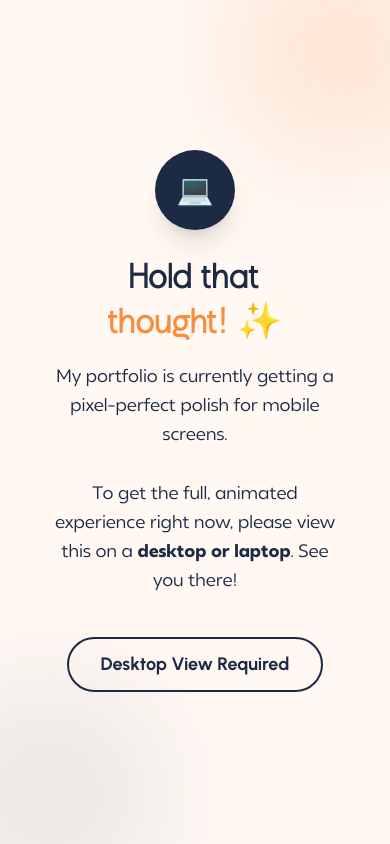
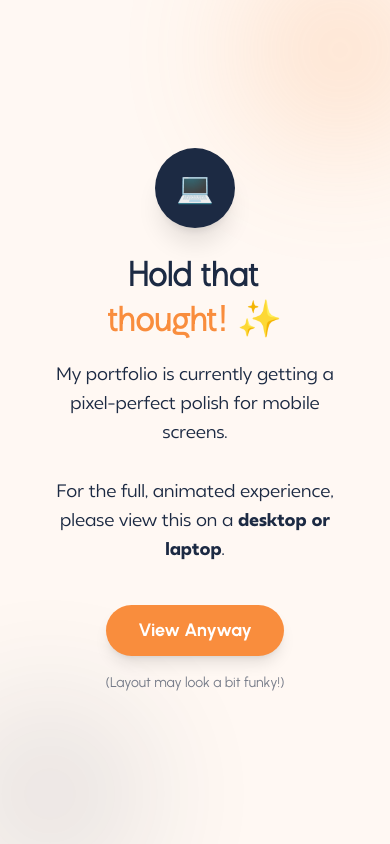
Before and after one commit to rishika912/Rishika-Portfolio, a React (Vite) app: page / in a window 390 px wide. Built offline with nearby package versions, Linux system fonts and the light colour scheme.

Commit message:
updated mobile message

```diff
--- a/src/App.jsx
+++ b/src/App.jsx
@@ -17,6 +17,9 @@ import resumePdf from './assets/rishika jain resume.pdf';
 function App() {
   const [view, setView] = useState('rishika');
 
+  // NEW STATE: Tracks if the user decided to bypass the mobile warning
+  const [dismissWarning, setDismissWarning] = useState(false);
+
   // THE DUAL-ACTION FUNCTION
   const handleResumeClick = () => {
     window.open(resumePdf, '_blank');
@@ -31,9 +34,10 @@ function App() {
   return (
     <>
       {/* ======================================================= */}
-      {/* MOBILE OVERLAY (Only visible on screens smaller than 'md') */}
+      {/* MOBILE OVERLAY (Dismissible) */}
       {/* ======================================================= */}
-      <div className="flex md:hidden min-h-screen bg-[#FFF8F3] flex-col items-center justify-center p-8 text-center font-urbanist relative overflow-hidden">
+      {!dismissWarning && (
+        <div className="flex md:hidden min-h-screen bg-[#FFF8F3] flex-col items-center justify-center p-8 text-center font-urbanist relative overflow-hidden z-50">
 
           {/* Decorative background shape */}
           <div className="absolute top-[-50px] right-[-50px] w-[200px] h-[200px] bg-[#f98d3d] rounded-full opacity-20 blur-3xl z-0"></div>
@@ -52,19 +56,34 @@ function App() {
             <p className="text-[#1C2A43] text-[18px] font-neue leading-relaxed max-w-[300px]">
               My portfolio is currently getting a pixel-perfect polish for mobile screens.
               <br/><br/>
-            To get the full, animated experience right now, please view this on a <strong>desktop or laptop</strong>. See you there!
+              For the full, animated experience, please view this on a <strong>desktop or laptop</strong>.
             </p>
 
-          <div className="mt-10 px-8 py-3 rounded-full border-[2px] border-[#1C2A43] text-[#1C2A43] font-bold text-[18px]">
-            Desktop View Required
+            {/* ACTION BUTTONS */}
+            <div className="mt-10 flex flex-col items-center gap-4 w-full">
+
+              {/* Bypass Button: Triggers the state change to hide this screen */}
+              <button
+                onClick={() => setDismissWarning(true)}
+                className="px-8 py-3 rounded-full bg-[#f98d3d] text-white font-bold text-[18px] hover:scale-105 transition-transform shadow-lg"
+              >
+                View Anyway
+              </button>
+
+              <span className="text-[#1C2A43] text-[14px] opacity-60 font-medium">
+                (Layout may look a bit funky!)
+              </span>
+
             </div>
           </div>
         </div>
+      )}
 
       {/* ======================================================= */}
-      {/* MAIN DESKTOP APP (Hidden on mobile, visible on 'md' and up) */}
+      {/* MAIN DESKTOP APP */}
       {/* ======================================================= */}
-      <div className="hidden md:block min-h-screen bg-[#FFF8F3] font-urbanist antialiased text-[#1C2A43]">
+      {/* DYNAMIC CLASS: If they dismissed the warning, force it to 'block' everywhere! */}
+      <div className={`${!dismissWarning ? 'hidden md:block' : 'block'} min-h-screen bg-[#FFF8F3] font-urbanist antialiased text-[#1C2A43]`}>
 
         <Navbar currentView={view} setView={setView} />
 
```
Lines whose indentation alone changed are shown as unchanged.
